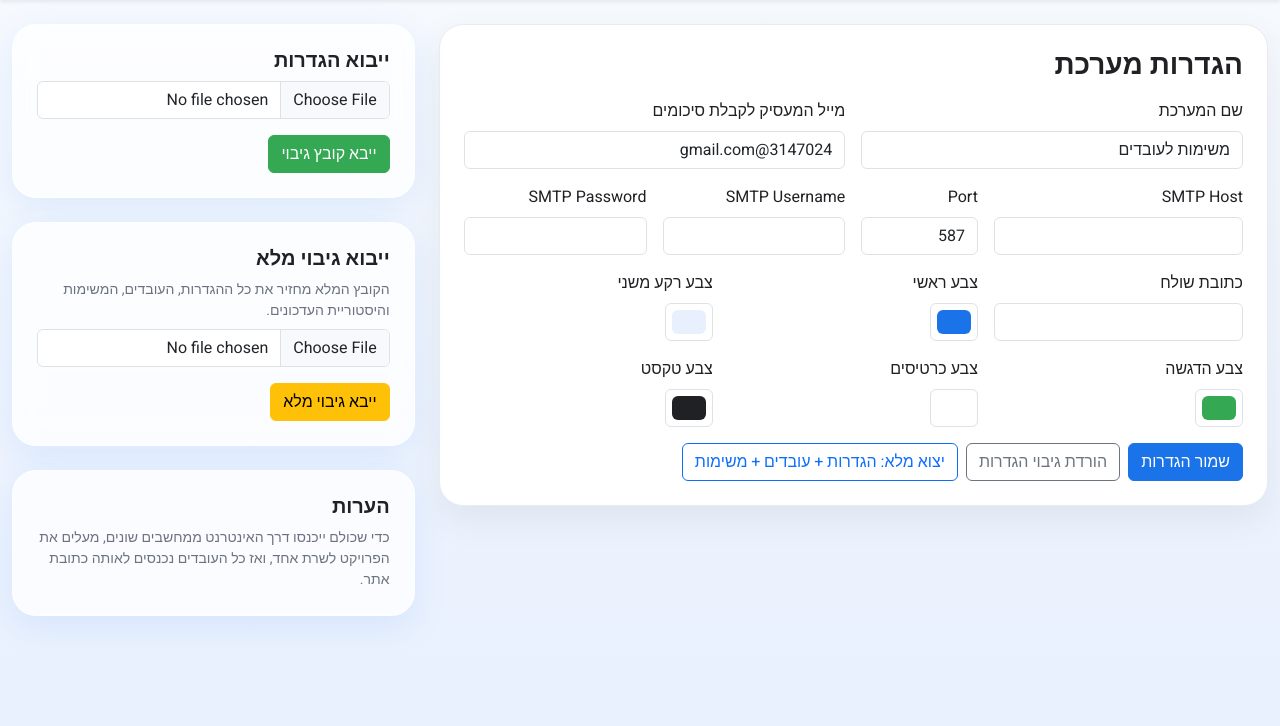
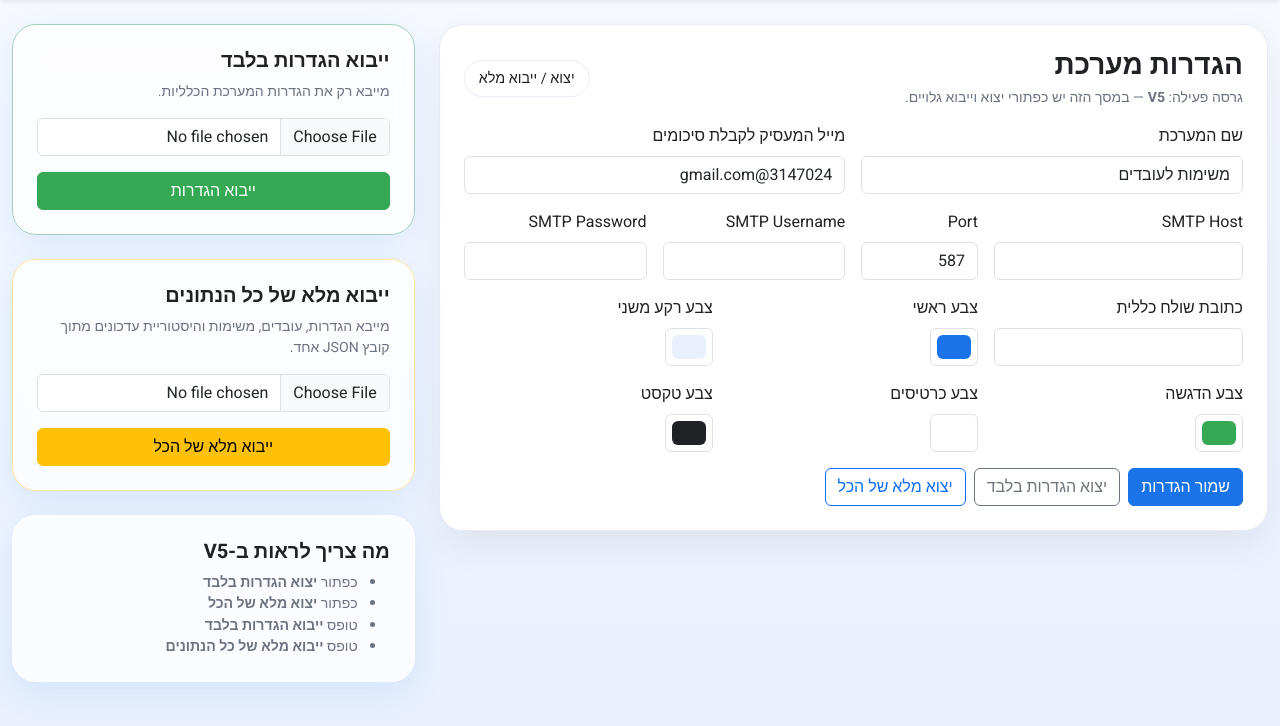
Before and after one commit to a314702424-cmyk/taskhub, a Flask app: page /settings in a window 1280 px wide. Shown: the part 56-782 px from the top of the page. Run offline with Flask 3, Linux system fonts and the light colour scheme; a user stored in the database is signed in; parts of the project's set-up code (start-up, migrations or seed data) failed here and were passed over.

Commit message:
Add files via upload

```diff
--- a/app/routes.py
+++ b/app/routes.py
@@ -39,6 +39,7 @@ def register_routes(app):
             'today_date': date.today(),
             'priority_meta': PRIORITY_META,
             'status_meta': STATUS_META,
+            'ui_version': 'V5',
         }
 
     @app.route('/')
@@ -86,7 +87,15 @@ def register_routes(app):
         selected_employee = None
         if assignee_filter.isdigit():
             selected_employee = next((u for u in employee_users if u.id == int(assignee_filter)), None)
-        return render_template('dashboard.html', tasks=tasks, users=users, employee_users=employee_users, selected_employee=selected_employee, date_filter=date_filter, assignee_filter=assignee_filter)
+        return render_template(
+            'dashboard.html',
+            tasks=tasks,
+            users=users,
+            employee_users=employee_users,
+            selected_employee=selected_employee,
+            date_filter=date_filter,
+            assignee_filter=assignee_filter,
+        )
 
     @app.route('/task/create', methods=['POST'])
     @login_required
@@ -227,7 +236,11 @@ def register_routes(app):
     def export_settings():
         settings = get_settings().to_dict()
         data = json.dumps(settings, ensure_ascii=False, indent=2)
-        return Response(data, mimetype='application/json', headers={'Content-Disposition': 'attachment; filename=settings_backup.json'})
+        return Response(
+            data,
+            mimetype='application/json',
+            headers={'Content-Disposition': 'attachment; filename=settings_backup.json'}
+        )
 
     @app.route('/settings/import', methods=['POST'])
     @login_required
@@ -244,36 +257,39 @@ def register_routes(app):
             db.session.commit()
             flash('ההגדרות יובאו בהצלחה.', 'success')
         except Exception as exc:
+            db.session.rollback()
             flash(f'שגיאה בייבוא: {exc}', 'danger')
         return redirect(url_for('settings_page'))
 
+    @app.route('/backup/export-all')
+    @login_required
+    @admin_required
+    def export_all_backup():
+        payload = export_all_data()
+        data = json.dumps(payload, ensure_ascii=False, indent=2)
+        filename = f"taskhub_full_backup_{datetime.now().strftime('%Y%m%d_%H%M%S')}.json"
+        return Response(
+            data,
+            mimetype='application/json',
+            headers={'Content-Disposition': f'attachment; filename={filename}'}
+        )
 
-
-@app.route('/backup/export-all')
-@login_required
-@admin_required
-def export_all_backup():
-    payload = export_all_data()
-    data = json.dumps(payload, ensure_ascii=False, indent=2)
-    filename = f"taskhub_full_backup_{datetime.now().strftime('%Y%m%d_%H%M%S')}.json"
-    return Response(data, mimetype='application/json', headers={'Content-Disposition': f'attachment; filename={filename}'})
-
-@app.route('/backup/import-all', methods=['POST'])
-@login_required
-@admin_required
-def import_all_backup():
-    file = request.files.get('backup_file')
-    if not file:
-        flash('לא נבחר קובץ גיבוי מלא.', 'danger')
+    @app.route('/backup/import-all', methods=['POST'])
+    @login_required
+    @admin_required
+    def import_all_backup():
+        file = request.files.get('backup_file')
+        if not file:
+            flash('לא נבחר קובץ גיבוי מלא.', 'danger')
+            return redirect(url_for('settings_page'))
+        try:
+            payload = json.load(file)
+            import_all_data(payload)
+            flash('כל הנתונים יובאו בהצלחה: הגדרות, עובדים, משימות והיסטוריית עדכונים.', 'success')
+        except Exception as exc:
+            db.session.rollback()
+            flash(f'שגיאה בייבוא הגיבוי המלא: {exc}', 'danger')
         return redirect(url_for('settings_page'))
-    try:
-        payload = json.load(file)
-        import_all_data(payload)
-        flash('כל הנתונים יובאו בהצלחה: הגדרות, עובדים, משימות והיסטוריית עדכונים.', 'success')
-    except Exception as exc:
-        db.session.rollback()
-        flash(f'שגיאה בייבוא הגיבוי המלא: {exc}', 'danger')
-    return redirect(url_for('settings_page'))
 
     @app.route('/users', methods=['GET', 'POST'])
     @login_required
@@ -281,6 +297,9 @@ def import_all_backup():
     def users_page():
         if request.method == 'POST':
             username = request.form.get('username', '').strip()
+            if not username:
+                flash('צריך להזין שם משתמש.', 'danger')
+                return redirect(url_for('users_page'))
             if User.query.filter_by(username=username).first():
                 flash('שם המשתמש כבר קיים.', 'danger')
                 return redirect(url_for('users_page'))
@@ -367,5 +386,12 @@ def import_all_backup():
         body = f"<h2>סיכום סוף משמרת - {current_user.full_name}</h2>" + format_task_summary(tasks)
         config = smtp_config_for_user(current_user, settings)
         ok, msg = send_email_async(config, config['target_email'], f'סיכום משמרת - {current_user.full_name}', body)
-        flash('בקשת השליחה יצאה. אם ההגדרות תקינות, הסיכום יישלח תוך זמן קצר.' if ok else f'לא נשלח: {msg}', 'success' if ok else 'danger')
+        flash(
+            'בקשת השליחה יצאה. אם ההגדרות תקינות, הסיכום יישלח תוך זמן קצר.' if ok else f'לא נשלח: {msg}',
+            'success' if ok else 'danger'
+        )
         return redirect(url_for('dashboard'))
+
+    @app.route('/health')
+    def health():
+        return {'ok': True, 'version': 'v5'}
--- a/app/templates/settings.html
+++ b/app/templates/settings.html
@@ -3,7 +3,13 @@
 <div class="row g-4">
   <div class="col-lg-8">
     <div class="task-card p-4">
-      <h3 class="fw-bold mb-3">הגדרות מערכת</h3>
+      <div class="d-flex justify-content-between align-items-center flex-wrap gap-2 mb-3">
+        <div>
+          <h3 class="fw-bold mb-1">הגדרות מערכת</h3>
+          <div class="tiny">גרסה פעילה: <b>V5</b> — במסך הזה יש כפתורי יצוא וייבוא גלויים.</div>
+        </div>
+        <span class="chip">יצוא / ייבוא מלא</span>
+      </div>
       <form method="post" class="row g-3">
         <div class="col-md-6"><label class="form-label">שם המערכת</label><input class="form-control" name="company_name" value="{{ settings.company_name }}"></div>
         <div class="col-md-6"><label class="form-label">מייל המעסיק לקבלת סיכומים</label><input class="form-control" name="employer_email" value="{{ settings.employer_email }}"></div>
@@ -11,42 +17,48 @@
         <div class="col-md-2"><label class="form-label">Port</label><input class="form-control" name="smtp_port" value="{{ settings.smtp_port }}"></div>
         <div class="col-md-3"><label class="form-label">SMTP Username</label><input class="form-control" name="smtp_username" value="{{ settings.smtp_username }}"></div>
         <div class="col-md-3"><label class="form-label">SMTP Password</label><input type="password" class="form-control" name="smtp_password" value="{{ settings.smtp_password }}"></div>
-        <div class="col-md-4"><label class="form-label">כתובת שולח</label><input class="form-control" name="smtp_sender" value="{{ settings.smtp_sender }}"></div>
+        <div class="col-md-4"><label class="form-label">כתובת שולח כללית</label><input class="form-control" name="smtp_sender" value="{{ settings.smtp_sender }}"></div>
         <div class="col-md-4"><label class="form-label">צבע ראשי</label><input type="color" class="form-control form-control-color" name="primary_color" value="{{ settings.primary_color }}"></div>
         <div class="col-md-4"><label class="form-label">צבע רקע משני</label><input type="color" class="form-control form-control-color" name="secondary_color" value="{{ settings.secondary_color }}"></div>
         <div class="col-md-4"><label class="form-label">צבע הדגשה</label><input type="color" class="form-control form-control-color" name="accent_color" value="{{ settings.accent_color }}"></div>
         <div class="col-md-4"><label class="form-label">צבע כרטיסים</label><input type="color" class="form-control form-control-color" name="card_color" value="{{ settings.card_color }}"></div>
         <div class="col-md-4"><label class="form-label">צבע טקסט</label><input type="color" class="form-control form-control-color" name="text_color" value="{{ settings.text_color }}"></div>
-        <div class="col-12 d-flex gap-2">
+        <div class="col-12 d-flex gap-2 flex-wrap">
           <button class="btn btn-primary">שמור הגדרות</button>
-          <a class="btn btn-outline-secondary" href="{{ url_for('export_settings') }}">הורדת גיבוי הגדרות</a>
-          <a class="btn btn-outline-primary" href="{{ url_for('export_all_backup') }}">יצוא מלא: הגדרות + עובדים + משימות</a>
+          <a class="btn btn-outline-secondary" href="{{ url_for('export_settings') }}">יצוא הגדרות בלבד</a>
+          <a class="btn btn-outline-primary" href="{{ url_for('export_all_backup') }}">יצוא מלא של הכל</a>
         </div>
       </form>
     </div>
   </div>
+
   <div class="col-lg-4">
-    <div class="glass p-4 mb-4">
-      <h5 class="fw-bold">ייבוא הגדרות</h5>
+    <div class="glass p-4 mb-4 border border-success-subtle">
+      <h5 class="fw-bold mb-2">ייבוא הגדרות בלבד</h5>
+      <div class="tiny mb-3">מייבא רק את הגדרות המערכת הכלליות.</div>
       <form method="post" action="{{ url_for('import_settings') }}" enctype="multipart/form-data">
         <input class="form-control mb-3" type="file" name="settings_file" accept="application/json" required>
-        <button class="btn btn-success">ייבא קובץ גיבוי</button>
+        <button class="btn btn-success w-100">ייבוא הגדרות</button>
       </form>
     </div>
 
-<div class="glass p-4 mb-4">
-  <h5 class="fw-bold">ייבוא גיבוי מלא</h5>
-  <div class="tiny mb-2">הקובץ המלא מחזיר את כל ההגדרות, העובדים, המשימות והיסטוריית העדכונים.</div>
-  <form method="post" action="{{ url_for('import_all_backup') }}" enctype="multipart/form-data">
-    <input class="form-control mb-3" type="file" name="backup_file" accept="application/json" required>
-    <button class="btn btn-warning" onclick="return confirm('לייבא גיבוי מלא ולדרוס את הנתונים הקיימים?')">ייבא גיבוי מלא</button>
-  </form>
-</div>
-<div class="glass p-4">
-  <h5 class="fw-bold">הערות</h5>
-      <div class="tiny">
-        כדי שכולם ייכנסו דרך האינטרנט ממחשבים שונים, מעלים את הפרויקט לשרת אחד, ואז כל העובדים נכנסים לאותה כתובת אתר.
-      </div>
+    <div class="glass p-4 mb-4 border border-warning-subtle">
+      <h5 class="fw-bold mb-2">ייבוא מלא של כל הנתונים</h5>
+      <div class="tiny mb-3">מייבא הגדרות, עובדים, משימות והיסטוריית עדכונים מתוך קובץ JSON אחד.</div>
+      <form method="post" action="{{ url_for('import_all_backup') }}" enctype="multipart/form-data">
+        <input class="form-control mb-3" type="file" name="backup_file" accept="application/json" required>
+        <button class="btn btn-warning w-100" onclick="return confirm('לייבא גיבוי מלא ולדרוס את הנתונים הקיימים?')">ייבוא מלא של הכל</button>
+      </form>
+    </div>
+
+    <div class="glass p-4">
+      <h5 class="fw-bold mb-2">מה צריך לראות ב-V5</h5>
+      <ul class="tiny mb-0">
+        <li>כפתור <b>יצוא הגדרות בלבד</b></li>
+        <li>כפתור <b>יצוא מלא של הכל</b></li>
+        <li>טופס <b>ייבוא הגדרות בלבד</b></li>
+        <li>טופס <b>ייבוא מלא של כל הנתונים</b></li>
+      </ul>
     </div>
   </div>
 </div>
```
Also changed, not shown: README_HE.txt.
